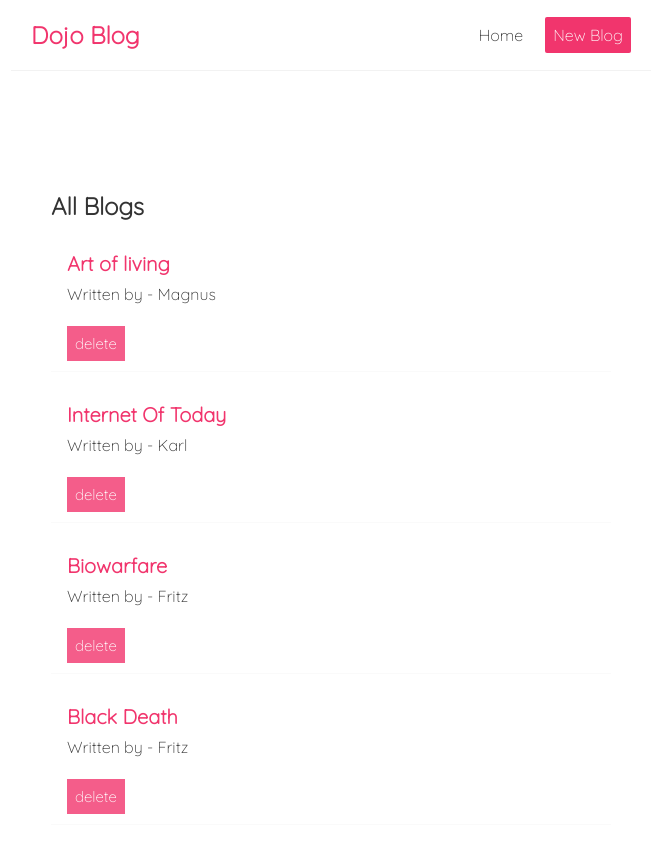
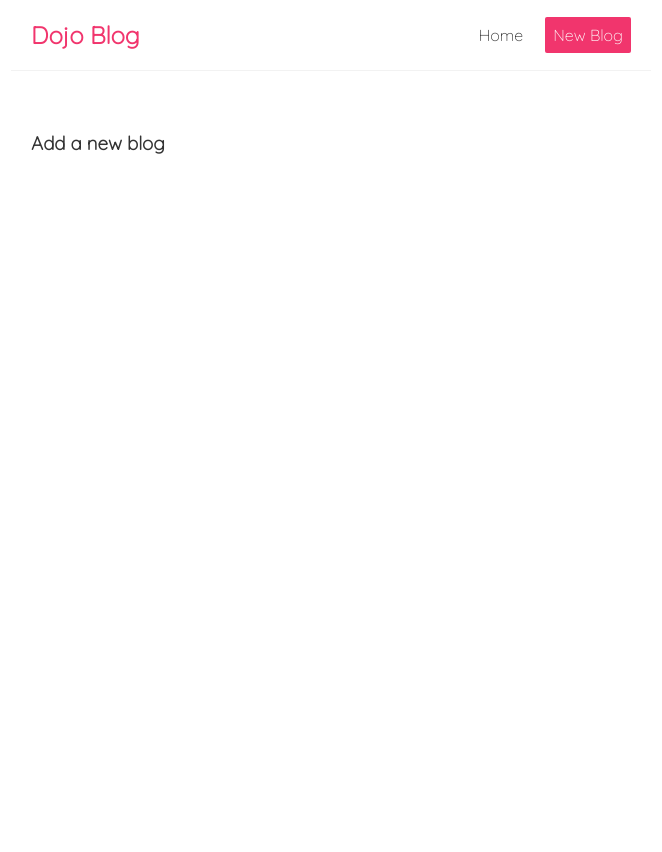
Before and after one commit to a1nkur/microblog-react-application, a React (Create React App) app: page /create in a window 1280 px wide. Shown: the top 852 px of the page, without its empty margins (309-971 px from the left). After the commit the page ends 800 px from the top, so only its background shows below. Built offline with nearby package versions, Linux system fonts and the light colour scheme; data requests are answered from the project's data file; the HTML template or start-up script is replaced by a standard one.

Commit message:
Added useful comments

```diff
--- a/src/App.js
+++ b/src/App.js
@@ -1,14 +1,16 @@
 import Home from "./Components/Home";
 import Navbar from "./Components/Navbar";
 import { BrowserRouter as Router, Route, Switch } from "react-router-dom";
+import Create from "./Components/Create";
+import BlogDetail from "./Components/BlogDetail";
 
 function App() {
   const handleClick = (val, e) => console.log(e);
   return (
     <Router>
       {/* The application */}
+      {/* Thid acts as a container for all the application */}
       <div className="App">
-        {/* Navbar goes here */}
         <Navbar />
         {/* All the main content of the application goes inside here */}
         <div className="main-content">
@@ -16,10 +18,16 @@ function App() {
           {/* Makes sure there is only route shows at one time */}
           {/* All routes going insde this switch component */}
           {/* one page now, so one route only inside Switch */}
-            <Route path="/">
+            <Route exact path="/">
               {/* The path is route, the string after the domain name */}
               {/* Nest the component iside the Route to show when user visits this route */}
               <Home />
+            </Route>
+            <Route exact path="/create">
+              <Create />
+            </Route>
+            <Route path="/blogs/:id">
+              <BlogDetail />
             </Route>
           </Switch>
         </div>
@@ -29,3 +37,5 @@ function App() {
 }
 
 export default App;
+
+// The component whose state is to be altered must also contain the function that has been tasked to alter it.
--- /dev/null
+++ b/src/Components/BlogDetail.js
@@ -0,0 +1,14 @@
+import { useParams } from "react-router";
+
+const BlogDetail = () => {
+
+    const { id } = useParams();
+
+    return (
+        <div className="blog-detail">
+            <h3>Detail</h3>
+        </div>
+     );
+}
+
+export default BlogDetail;
--- /dev/null
+++ b/src/Components/Create.js
@@ -0,0 +1,9 @@
+const Create = () => {
+    return (
+        <div className="create">
+            <h3>Add a new blog</h3>
+        </div>
+     );
+}
+
+export default Create;
--- a/src/Components/Navbar.js
+++ b/src/Components/Navbar.js
@@ -1,3 +1,5 @@
+import { Link } from "react-router-dom";
+
 const Navbar = () => {
   return (
     // using html5 semantics
@@ -6,9 +8,9 @@ const Navbar = () => {
       <h1>Dojo Blog</h1>
       {/* Grouping together links  */}
       <div className="navbar-links">
-          <a href="/">Home</a>
-          <a
-            href="/create"
+        <Link to="/">Home</Link>
+        <Link
+          to="/create"
           style={{
             color: "#fff",
             backgroundColor: "#f1356d",
@@ -17,10 +19,10 @@ const Navbar = () => {
           }}
         >
           New Blog
-          </a>
+        </Link>
       </div>
     </nav>
   );
-}
+};
 
 export default Navbar;
--- a/src/index.css
+++ b/src/index.css
@@ -1,3 +1,4 @@
+/* Google font : quicksand */
 @import url("https://fonts.googleapis.com/css2?family=Quicksand:wght@300&display=swap");
 
 /* Targeting every element on the webpage */
@@ -7,17 +8,19 @@
   font-family: "Quicksand", sans-serif;
   color: #333;
 }
-
+/* Styling <Navbar />  */
 .navbar {
   /* positioning */
+  /* This is to to align items even if they are block elements */
   display: flex;
   /* adds internal gap between the border and the content */
   padding: 20px;
-  /* Aligns items inside the div to be center VERTICALLY */
+  /* Aligns the residing items inside the div to be horizontally center because the parent element is display:flex */
+  /* By default they alignment start from right */
   align-items: center;
   /* sets maximum width of the div */
   max-width: 600px;
-  /* adds 0 margin top-bottmm and auto adjust the div to be center to leave equal margin from left-right */
+  /* adds 0 margin top-bottmm and auto adjust the div to be horizontally center to leave equal margin from left-right */
   margin: 0 auto;
   border-bottom: 1px solid #f2f2f2;
 }
@@ -31,10 +34,12 @@
   margin-left: auto;
 }
 
+/* Style the a tags which are inline blocks. */
 .navbar a {
   /* shifts each anchor 16px to the right */
   margin-left: 16px;
-  text-decoration: none;
+  text-decoration: none;  text-decoration: none;
+
   /* add padding to each link content */
   padding: 6px;
 }
@@ -43,10 +48,11 @@
   color: #f1356d;
 }
 
+
 .main-content {
-  /* set max width of the main content */
+  /* set max width of the main content as same as navbar */
   max-width: 600px;
-  /* this sets margin of the content inside to leave gap from top and jail the main content inside the max-width  */
+  /* this sets margin of the main-content div and  leave gap from top-bottom and restrict the main content inside the max-width  */
   margin: 40px auto;
   padding: 20px;
 }
@@ -56,9 +62,11 @@
   padding: 10px 16px;
   /* Gap between each template */
   margin: 20px 0;
+  /* Give a slight border at the bottom of each template */
   border-bottom: 1px solid #fafafa;
 }
 
+/* When mouseover, the template lifts up by leaving a shadow*/
 .blog-preview:hover {
   box-shadow: 1px 3px 5px rgba(0, 0, 0, 0.1);
 }
--- a/src/useFetch.js
+++ b/src/useFetch.js
@@ -1,14 +1,18 @@
 import { useEffect, useState } from "react";
 
-const useFetch = (url) => {
+const useFetch = url => {
   const [data, setData] = useState(null);
-  const [isPending, setIsPending] = useState(true);
+  const [isPending, setIsPending] = useState(true); // This is to keep tab on where to show a "Loading" message or not.
   const [error, setError] = useState(null);
 
   useEffect(() => {
-    fetch(url)
+    const abortCont = new AbortController();
+
+    setTimeout(() => {
+      fetch(url, { signal: abortCont.signal }) //This returns a promise
         .then(response => {
           if (!response.ok) {
+            // checking the status of response object if it contains any error. respsonse.ok === true , if only the response object is fine af. console.log(response)
             throw Error("We could not fetch the data for that resource.");
           }
           return response.json();
@@ -19,13 +23,45 @@ const useFetch = (url) => {
           setError(null);
         })
         .catch(err => {
+          // this catches any network error sent from the server
+          if (err.name === "AbortError") {
+            console.log("Fetch Aborted");
+          } else {
             setError(err.message);
             setIsPending(false);
             setData(null);
+          }
         });
+    }, 1000);
+    return () => abortCont.abort();
   }, [url]);
 
-  return { data , isPending, error }
+  return { data, isPending, error };
 };
 
 export default useFetch;
+
+// useEffects runs a function everytime before a render(). First time when the component renders and then after every state change.
+// Inside useEffect we can do -> fetch data , communicate with authetication services, etc. these things are called Side-effects.
+// Changing state inside the useEffect can lead to loop.
+
+// Dependency Array.
+// Run the callback function at the first render and then only run when the certain state in dependency array changes.
+// useEffect(()=> {}, []) ; this tells to fire the callbcak function only once upon first render.
+
+// useEffect is a good place to run the fetch because once the component is mounted for the first time, then it's when we want to store the fetched data in our state.
+// In web applications, the data usually comes from a databse using a REST API endpoint.
+
+// In json server, each top level property in json file is considered a resource and it creates endpoints to access that resource. The db.json file is watched over by the package which will wrap it with some endpoints.
+// $ npx json-server --watch data/db.json --port 8080
+// /blogs/ -> GET -> fetch all data
+// /blogs/{id} -> GET -> fetch single data
+// /blogs/ -> POST -> add new blog
+// /blogs/{id} -> DELETE -> add new blog
+
+// NOTE: since the fetch method is async that means it will take some time to load the data, the render() doesnot wait for it to happen first. As a result, render() is generatinng the template based on null object in local state. To encounter this, we will use "conditional rendering".
+
+// Handling Errors
+// We can handle any kind of error ->  any err sent back from the server, problem connecting to the server
+// Failed to fetch -> network error
+// However, if we manage to connect to the server and recieve the response object which is not the data we seeked ex: endpoint does not exist or request is denied, the .catch() wont be able to catch it.
```
Also changed, not shown: src/reportWebVitals.js (added, +13 -0 lines), src/setupTests.js (added, +5 -0 lines), data/db.json (line endings or trailing spaces). Lines whose indentation alone changed are shown as unchanged.
